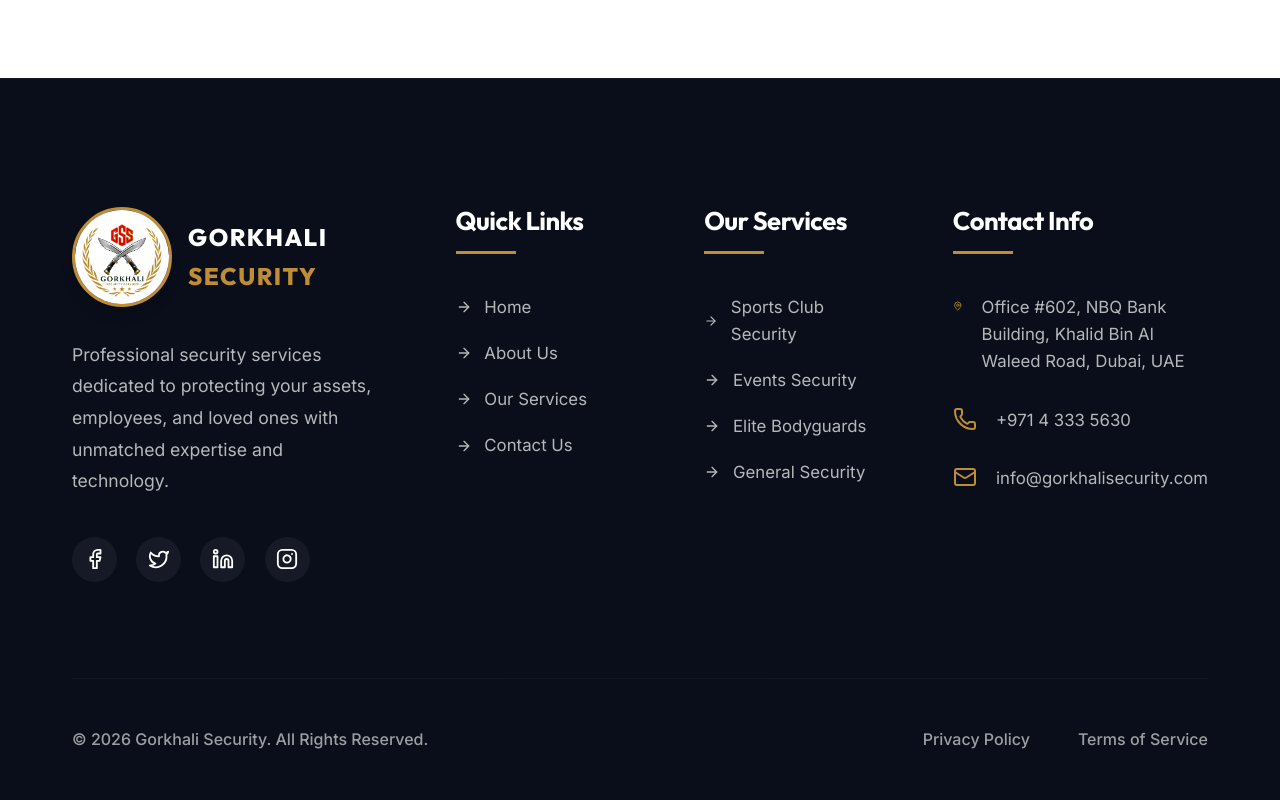
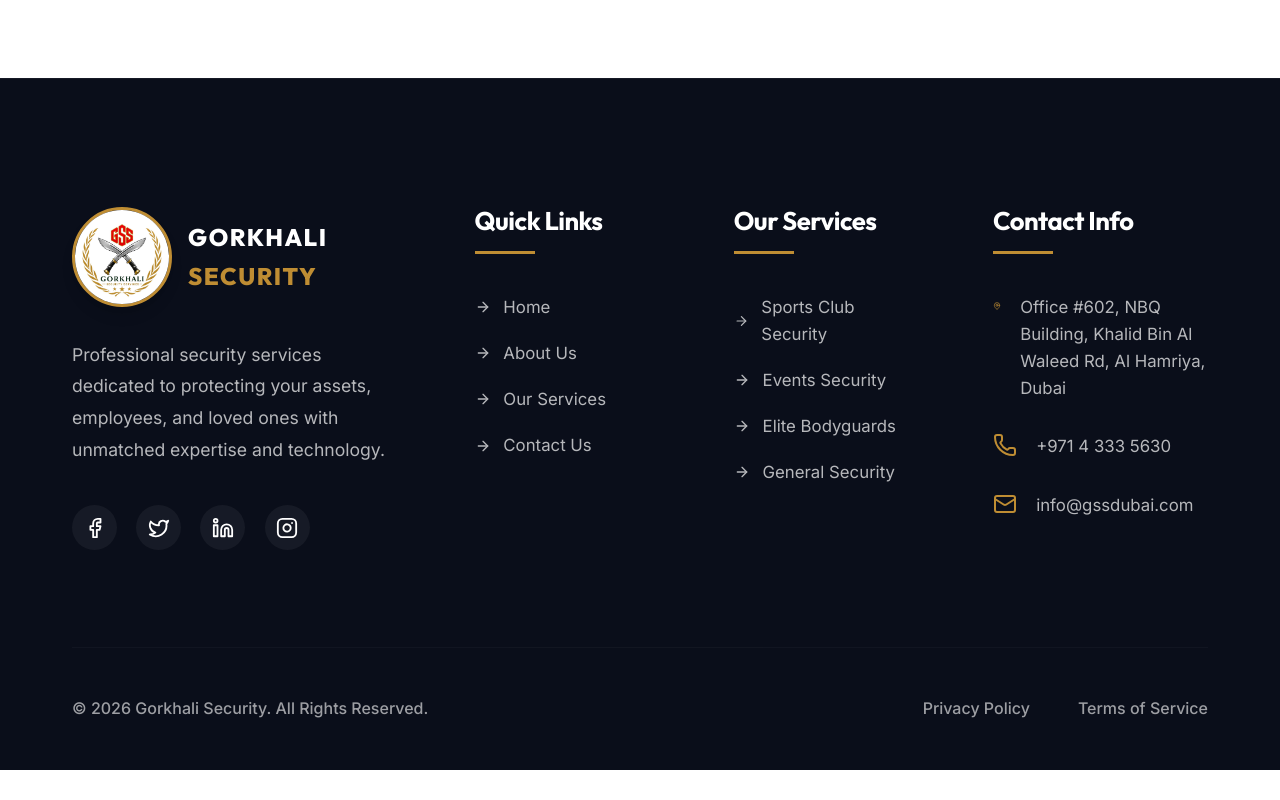
Before and after one commit to sabin876/Gorkhali-Security-Services, a React (Vite) app: page /services/elite-bodyguards in a window 1280 px wide. Shown: the part 1270-2070 px from the top of the page. After the commit the page ends 2040 px from the top, so only its background shows below. Built offline with nearby package versions, Linux system fonts and the light colour scheme.

Commit message:
Update contact email, WhatsApp number, Team page Hero background, height, reorder team list, and navigation links

```diff
--- a/src/components/CTA.jsx
+++ b/src/components/CTA.jsx
@@ -31,11 +31,11 @@
             </p>
 
             <div className="cta-actions-premium">
-              <a href="tel:+9779841000000" className="btn btn-premium">
+              <a href="tel:+97143335630" className="btn btn-premium">
                 <Phone size={20} />
                 <span>Immediate Consultation</span>
               </a>
-              <a href="https://wa.me/9779841000000" target="_blank" rel="noopener noreferrer" className="btn btn-outline-premium">
+              <a href="https://wa.me/971505576217" target="_blank" rel="noopener noreferrer" className="btn btn-outline-premium">
                 <MessageCircle size={20} />
                 <span>WhatsApp Elite Support</span>
                 <ArrowRight size={16} className="arrow" />
--- a/src/components/Contact.jsx
+++ b/src/components/Contact.jsx
@@ -21,15 +21,15 @@
     {
       icon: Mail,
       title: "Email Us",
-      value: "info@gorkhalisecurity.com",
+      value: "info@gssdubai.com",
       description: "We'll respond within 24 hours.",
-      action: "mailto:info@gorkhalisecurity.com"
+      action: "mailto:info@gssdubai.com"
     },
     {
       icon: MapPin,
       title: "Visit Us",
-      value: "NBQ Bank Building, Office 602",
-      description: "Khalid Bin Al Waleed Road, Dubai, UAE",
+      value: "NBQ Building, Office 602",
+      description: "Khalid Bin Al Waleed Rd, Al Hamriya, Dubai",
       action: "https://maps.google.com"
     }
   ];
@@ -183,7 +183,7 @@
                   <Shield size={24} className="text-primary" />
                   <span>GORKHALI</span>
                 </div>
-                <p>Office 602, NBQ Bank Building, Dubai, UAE</p>
+                <p>Office 602, NBQ Building, Khalid Bin Al Waleed Rd, Al Hamriya, Dubai</p>
                 <a href="https://maps.google.com" target="_blank" rel="noreferrer" className="btn-link">Get Directions</a>
               </div>
             </div>
--- a/src/components/FloatingCTA.jsx
+++ b/src/components/FloatingCTA.jsx
@@ -17,7 +17,7 @@
       </motion.a>
 
       <motion.a
-        href="https://wa.me/971545337070"
+        href="https://wa.me/971505576217"
         target="_blank"
         rel="noopener noreferrer"
         initial={{ scale: 0, opacity: 0 }}
--- a/src/components/Footer.jsx
+++ b/src/components/Footer.jsx
@@ -51,7 +51,7 @@
             <h3>Contact Info</h3>
             <div className="contact-item">
               <MapPin className="text-primary" size={24} />
-              <p>Office #602, NBQ Bank Building, Khalid Bin Al Waleed Road, Dubai, UAE</p>
+              <p>Office #602, NBQ Building, Khalid Bin Al Waleed Rd, Al Hamriya, Dubai</p>
             </div>
             <div className="contact-item">
               <Phone className="text-primary" size={24} />
@@ -59,7 +59,7 @@
             </div>
             <div className="contact-item">
               <Mail className="text-primary" size={24} />
-              <p>info@gorkhalisecurity.com</p>
+              <p>info@gssdubai.com</p>
             </div>
           </div>
         </div>
--- a/src/components/Header.jsx
+++ b/src/components/Header.jsx
@@ -19,7 +19,7 @@
           <div className="top-bar-content">
             <div className="contact-info">
               <span><Phone size={16} /> +971 4 333 5630</span>
-              <span><Mail size={16} /> info@gorkhalisecurity.com</span>
+              <span><Mail size={16} /> info@gssdubai.com</span>
               <span><Clock size={16} /> 24/7 Security Support</span>
             </div>
             <div className="social-links">
@@ -64,7 +64,7 @@
               <li><HashLink smooth to="/#home">Home</HashLink></li>
               <li><HashLink smooth to="/#about">About Us</HashLink></li>
               <li><HashLink smooth to="/#services">Services</HashLink></li>
-              <li><HashLink smooth to="/team#team">Our Team</HashLink></li>
+              <li><HashLink smooth to="/team#top">Our Team</HashLink></li>
               <li><Link to="/contact">Contact</Link></li>
             </ul>
 
@@ -91,7 +91,7 @@
                   { to: "/#home", label: "Home" },
                   { to: "/#about", label: "About Us" },
                   { to: "/#services", label: "Services" },
-                  { to: "/team#team", label: "Our Team" },
+                  { to: "/team#top", label: "Our Team" },
                   { to: "/contact", label: "Contact", isLink: true }
                 ].map((link, i) => (
                   <motion.li
--- a/src/components/Team.jsx
+++ b/src/components/Team.jsx
@@ -24,12 +24,6 @@
       message: "We ensure fiscal discipline and strategic capital allocation to sustain our state-of-the-art security apparatus. By maintaining operational efficiency and investing in cutting-edge defensive technologies, we deliver premium, high-value protection services with unmatched transparency and integrity."
     },
     {
-      name: "Ram Tamang",
-      role: "Relation Manager",
-      image: relationManagerImg,
-      message: "Elite client partnerships are built on absolute trust and active communication. My responsibility is to analyze corporate and private security objectives, aligning them with our high-grade tactical solutions to ensure rapid, tailored responses to all security needs."
-    },
-    {
       name: "Kiran Gurung",
       role: "Corporate Strategy Manager",
       image: corporateStrategyManagerImg,
@@ -46,6 +40,12 @@
       role: "Digital Marketing Head",
       image: digitalMarketingImg,
       message: "We implement strategic communications and targeted brand positioning to align Gorkhali Security's elite reputation with international defense standards. Our goal is to connect high-risk organizations and private individuals with our world-class protective services through precise digital channels."
+    },
+    {
+      name: "Ram Tamang",
+      role: "Relation Manager",
+      image: relationManagerImg,
+      message: "Elite client partnerships are built on absolute trust and active communication. My responsibility is to analyze corporate and private security objectives, aligning them with our high-grade tactical solutions to ensure rapid, tailored responses to all security needs."
     }
   ];
 
@@ -88,7 +88,7 @@
             <span className="text-primary">Meet Our Visionary Professionals</span>
           </h2>
           <p className="team-section-subtitle-centered">
-            Built on the legendary Gorkhali bravery, integrity, and modern tactical excellence.
+            <strong>Built on the legendary Gorkhali bravery, integrity, and modern tactical excellence.</strong>
           </p>
         </div>
 
--- a/src/pages/TeamPage.jsx
+++ b/src/pages/TeamPage.jsx
@@ -2,7 +2,7 @@
 import { motion } from 'framer-motion';
 import { Users } from 'lucide-react';
 import Team from '../components/Team';
-import contactBg from '../assets/contact-bg.png';
+import teamImg from '../assets/team.jpeg';
 import useDocumentMetadata from '../hooks/useDocumentMetadata';
 
 const TeamPage = () => {
@@ -12,11 +12,11 @@
   );
 
   return (
-    <div className="team-page-modern">
+    <div id="top" className="team-page-modern">
       {/* Hero Section */}
-      <section className="contact-hero-premium" style={{ height: '50vh' }}>
+      <section className="contact-hero-premium" style={{ height: '60vh' }}>
         <div className="hero-bg-wrapper">
-          <img src={contactBg} alt="" className="hero-bg-img" />
+          <img src={teamImg} alt="" className="hero-bg-img" />
           <div className="hero-overlay-dark"></div>
         </div>
 
```
Also changed, not shown: 1 other file (tests, documents, lock files or other folders).
